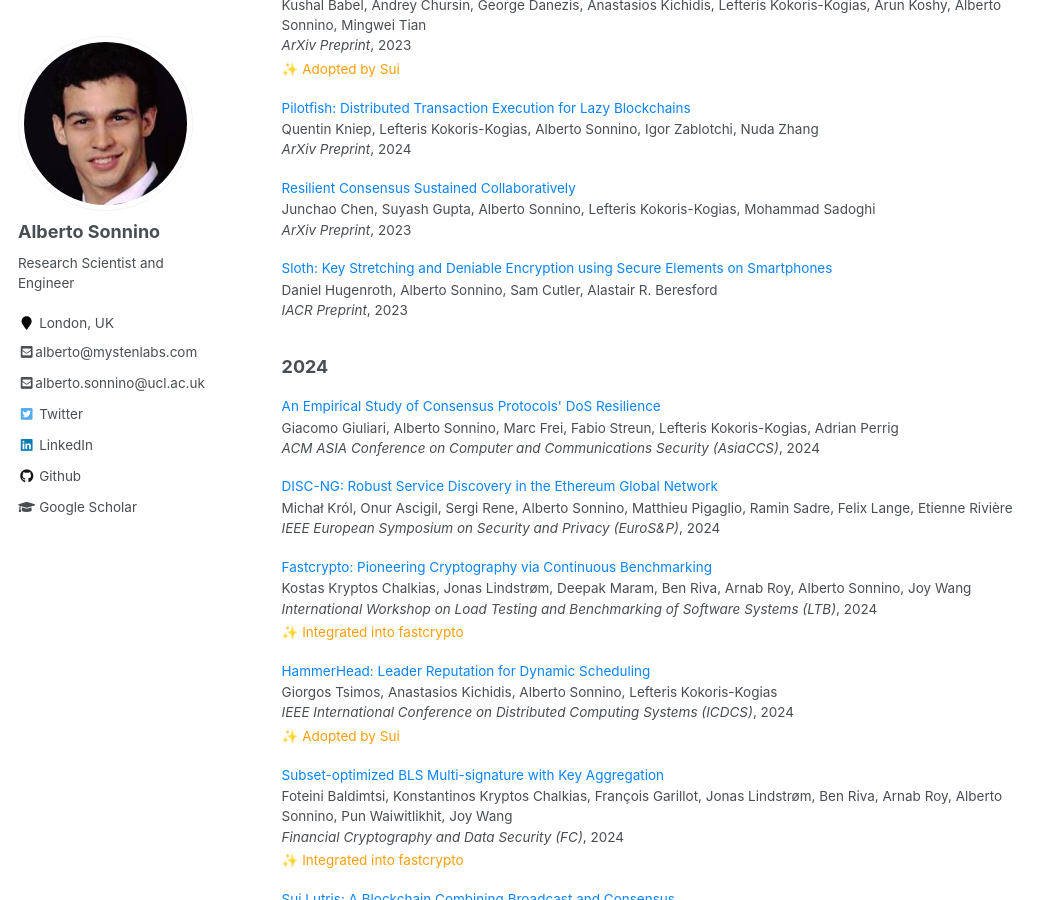
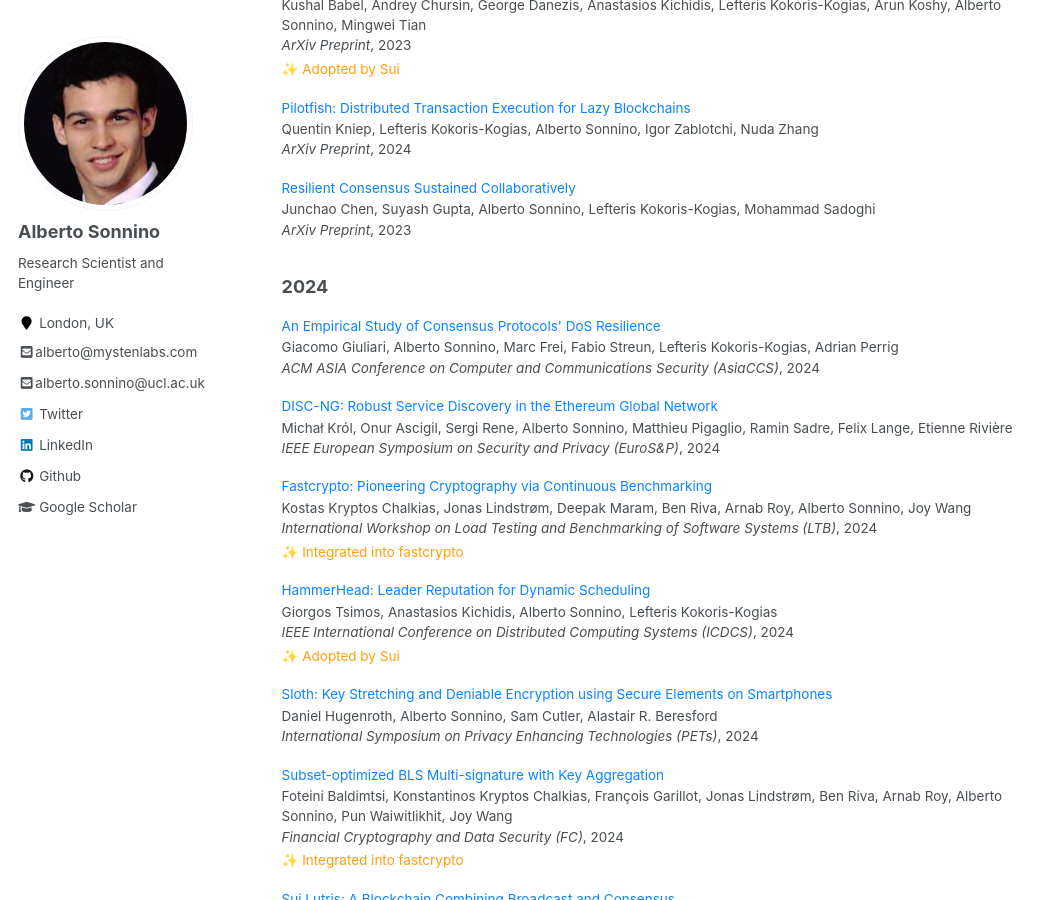
Before and after one commit to asonnino/asonnino.github.io, a Jekyll site: the page built from _pages/publications.md, in a window 1280 px wide and 900 px high, scrolled down 370 px. Shown: the whole window, without its empty margins (0-1057 px from the left). Built offline with Jekyll 4.4.1, drawn with Linux system fonts in a browser that asks for light colours.

```diff
--- a/_data/papers.json
+++ b/_data/papers.json
@@ -386,11 +386,11 @@
     "filename": "disc-ng.pdf"
   },
   {
-    "category": "submission",
+    "category": "publication",
     "title": "Sloth: Key Stretching and Deniable Encryption using Secure Elements on Smartphones",
     "authors": "Daniel Hugenroth, Alberto Sonnino, Sam Cutler, Alastair R. Beresford",
-    "venue": "IACR Preprint",
-    "date": 2023,
+    "venue": "International Symposium on Privacy Enhancing Technologies (PETs)",
+    "date": 2024,
     "filename": "sloth.pdf"
   },
   {
```
